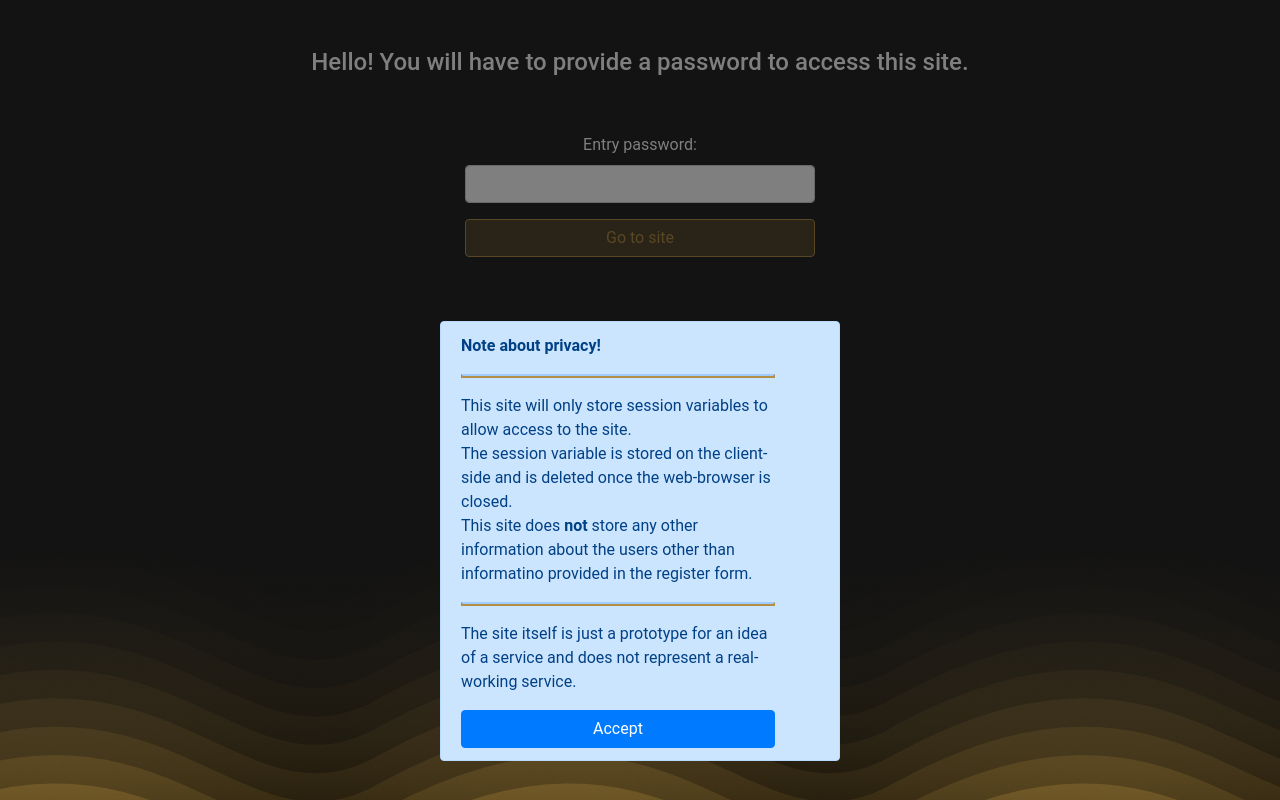
After one commit to emilgab/norwegian-rails, a Flask app: page /lock in a window 1280 px wide. The commit adds this page. Run offline with Flask 2, Linux system fonts and the light colour scheme; some libraries are stand-ins or nearby versions.

Commit message:
Added register forms and access page - Added a register form on the login site which will allow a user to become a registered member. - Added a access site that requires a password to access the site. This is for when the site is published on heroku.

```diff
--- a/app/forms.py
+++ b/app/forms.py
@@ -10,9 +10,16 @@
 
 class Login(FlaskForm):
 
-    username = StringField(u"Username:")
-    password = PasswordField(u"Password:")
+    username = StringField(u"Username:",validators=[validators.DataRequired()])
+    password = PasswordField(u"Password:",validators=[validators.DataRequired()])
     submit = SubmitField('Log in')
+
+class QuickRegister(FlaskForm):
+    username = StringField(u"Username:",validators=[validators.DataRequired()])
+    fullname = StringField(u"Full name:",validators=[validators.DataRequired()])
+    password = StringField(u"Password:",validators=[validators.DataRequired()])
+    repeat_password = StringField(u"Repeat password:",validators=[validators.DataRequired()])
+    submit = SubmitField("Register")
 
 class MultiCheckboxField(SelectMultipleField):
     widget = widgets.ListWidget(prefix_label=False)
@@ -36,3 +43,7 @@
                         ('skis','Bring your ski equipment')
     ])
     submit = SubmitField("Go to payment")
+
+class EntryAuth(FlaskForm):
+    entrypassword = PasswordField(u"Entry password:", validators=[validators.DataRequired()])
+    submit = SubmitField("Go to site")
--- a/app/static/css/main.css
+++ b/app/static/css/main.css
@@ -54,7 +54,7 @@
   border-radius: 0;
   border-bottom: solid 2px #b38e47;
   color: #b38e47;
-  background-color: rgba(50,48,49,1);
+  background-color: rgba(50,48,49,0);
   -webkit-appearance:none;
 }
 
@@ -62,3 +62,22 @@
   color: #b38e47;
   opacity: 0.5;
 }
+
+/* access site styles */
+
+.access-alert {
+  z-index: 2;
+}
+
+.dimmed {
+  background-color: black;
+  opacity: 50%;
+  width: 100%;
+  height: 100%;
+  z-index: 1;
+  position: fixed;
+  padding: 0;
+  margin: 0;
+  top: 0;
+  left: 0;
+}
--- /dev/null
+++ b/app/templates/accesslock.html
@@ -0,0 +1,56 @@
+<!DOCTYPE html>
+<html lang="en" dir="ltr">
+  <head>
+    <meta charset="utf-8">
+    <title>Access Site</title>
+    <link rel="stylesheet" href="https://stackpath.bootstrapcdn.com/bootstrap/4.5.0/css/bootstrap.min.css" integrity="sha384-9aIt2nRpC12Uk9gS9baDl411NQApFmC26EwAOH8WgZl5MYYxFfc+NcPb1dKGj7Sk" crossorigin="anonymous">
+    <link rel="stylesheet" href="{{url_for('static',filename='css/main.css')}}" type="text/css">
+    <script src="https://code.jquery.com/jquery-3.5.1.slim.min.js" integrity="sha384-DfXdz2htPH0lsSSs5nCTpuj/zy4C+OGpamoFVy38MVBnE+IbbVYUew+OrCXaRkfj" crossorigin="anonymous"></script>
+  	<script src="https://cdn.jsdelivr.net/npm/popper.js@1.16.0/dist/umd/popper.min.js" integrity="sha384-Q6E9RHvbIyZFJoft+2mJbHaEWldlvI9IOYy5n3zV9zzTtmI3UksdQRVvoxMfooAo" crossorigin="anonymous"></script>
+  	<script src="https://stackpath.bootstrapcdn.com/bootstrap/4.5.0/js/bootstrap.min.js" integrity="sha384-OgVRvuATP1z7JjHLkuOU7Xw704+h835Lr+6QL9UvYjZE3Ipu6Tp75j7Bh/kR0JKI" crossorigin="anonymous"></script>
+    <meta name="viewport" content="width=device-width, initial-scale=1.0">
+  </head>
+  <body style="background-color:#262626;">
+    <div class="container">
+      <div class="row">
+        <div class="col-12">
+          <h4 align="center" class="text-white mt-5">Hello! You will have to provide a password to access this site.</h4>
+        </div>
+      </div>
+      <div class="row">
+        <div class="col-4">
+        </div>
+        <div class="col-4 mt-5" align="center">
+          <form class="form-group" action="" method="post">
+            {{form.hidden_tag()}}
+            {{form.entrypassword.label(class="text-white")}}
+            {{form.entrypassword(class="form-control")}}
+            {{form.submit(class="btn btn-secondary btn-block mt-3")}}
+          </form>
+        </div>
+        <div class="col-4">
+        </div>
+      </div>
+    </div>
+    <div class="dimmed">
+
+    </div>
+    <div class="alert alert-primary alert-dismissible fade show mt-5 access-alert" role="alert" style="width:50vh; margin: auto;">
+      <strong>Note about privacy!</strong><br>
+      <hr>
+      This site will only store session variables to allow access to the site.<br>
+      The session variable is stored on the client-side and is deleted once the web-browser is closed.<br>
+      This site does <strong>not</strong> store any other information about the users other than informatino provided in the register form.<br>
+      <hr>
+      The site itself is just a prototype for an idea of a service and does not represent a real-working service.<br>
+      <button type="button" class="btn btn-block btn-primary mt-3" data-dismiss="alert" aria-label="Close">
+        <span aria-hidden="true">Accept</span>
+      </button>
+      </div>
+  </body>
+  <script type="text/javascript">
+  	$('.access-alert').on('closed.bs.alert', function () {
+  		$('.dimmed').remove()
+  	});
+  </script>
+</html>
--- a/app/views.py
+++ b/app/views.py
@@ -1,6 +1,6 @@
 from app import app
-from flask import Flask, render_template, Markup
-from app.forms import Login, PurchaseTicket
+from flask import Flask, render_template, session, redirect, url_for
+from app.forms import Login, PurchaseTicket, QuickRegister, EntryAuth
 
 nav_items = {
     "HOME":"homepage",
@@ -13,7 +13,10 @@
 
 @app.route('/')
 def homepage():
-    return render_template("homepage.html", nav_items=nav_items)
+    if session.get('access_granted') == True:
+        return render_template("homepage.html", nav_items=nav_items)
+    else:
+        return redirect(url_for('access_site'))
 
 @app.route('/purchase')
 def purchase():
@@ -36,4 +39,16 @@
 def login():
     # forms
     form = Login()
-    return render_template("login.html", nav_items=nav_items, form=form)
+    register = QuickRegister()
+    return render_template("login.html", nav_items=nav_items, form=form, register=register)
+
+@app.route('/lock', methods=['GET','POST'])
+def access_site():
+    form = EntryAuth()
+    if form.validate_on_submit():
+        if form.entrypassword.data == "oslometACIT4070":
+            session['access_granted'] = True
+            return redirect(url_for('homepage'))
+        else:
+            return redirect(url_for('access_site'))
+    return render_template("accesslock.html",form=form)
```
Also changed, not shown: app/templates/login.html (+42 -1 lines).
